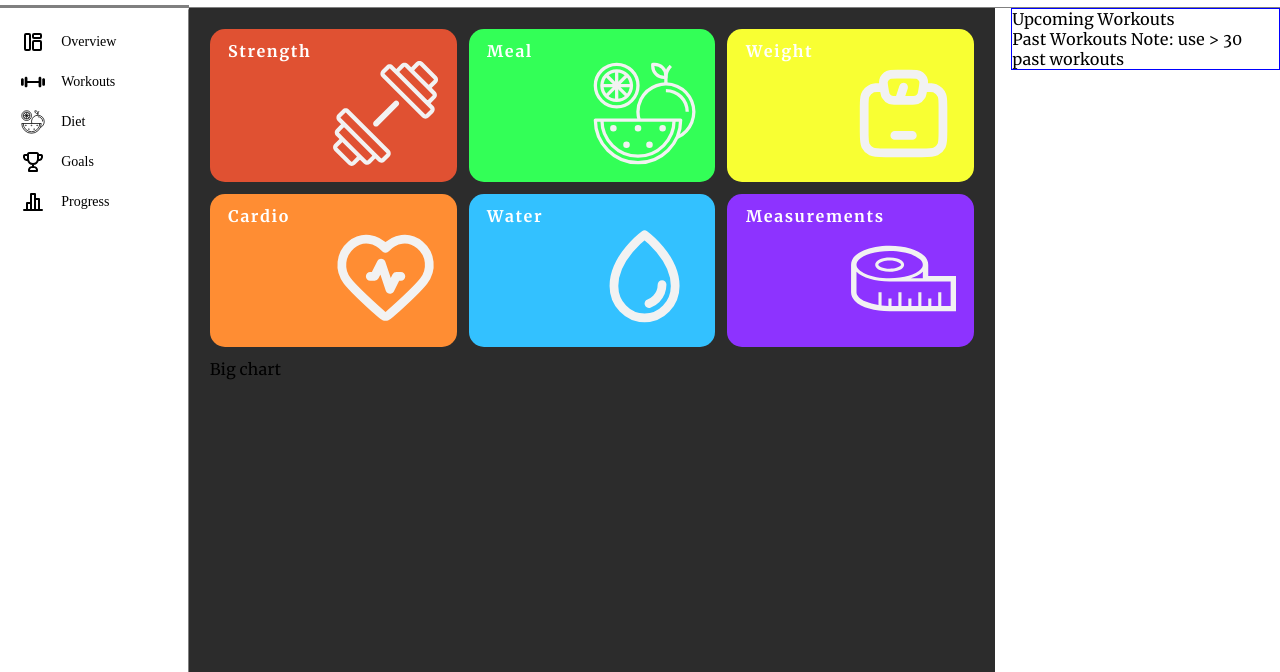
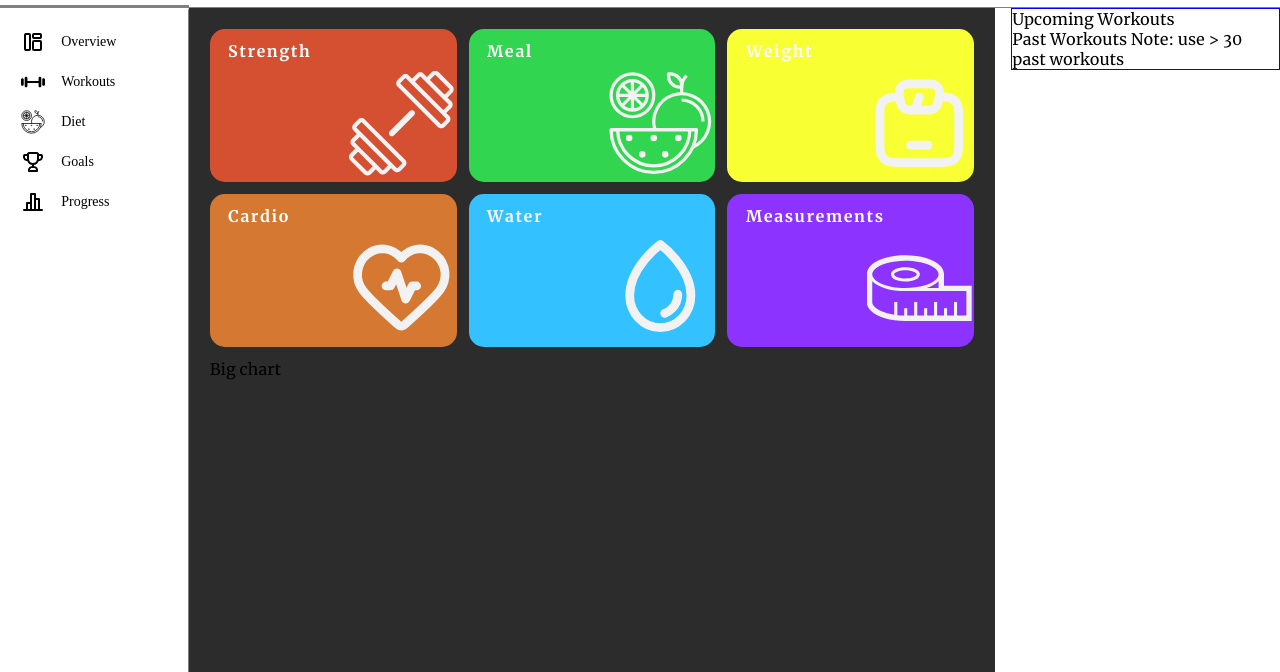
Before and after one commit to merlinymy/dashboard-TOP, a plain HTML site: page index.html in a window 1280 px wide. Shown: the part 90-762 px from the top of the page. Drawn offline with Linux system fonts and the light colour scheme; a web font is replaced by a local one.

Commit message:
adjust animation

```diff
--- a/style.css
+++ b/style.css
@@ -282,6 +282,7 @@ button.share::before {
     border-radius: 15px;
     padding: 0.75rem 1.15rem;
     font-family: var(--subheading-font);
+    /* font-size: clamp(0.8rem, 90%, 5rem); */
     letter-spacing: 0.15ch;
     color: rgb(255, 255, 255);
 }
@@ -296,7 +297,7 @@ button.share::before {
     width: 50%;
     height: 50%;
     filter: invert(1) brightness(0.95);
-    transform: rotate(0deg) scale(1) translate(100%, 0%);
+    transform: rotate(0deg) scale(1) translate(115%, 15%);
     transition: all 1s;
     display: block;
 }
@@ -305,12 +306,12 @@ button.share::before {
     display: block;
     /* margin-left: 0%; */
     /* filter: invert(1) brightness(0.95); */
-    transform: rotate(0deg) scale(2) translate(100%, 0%);
+    transform: rotate(0deg) scale(2) translate(100%,0%);
     transition: all 1s;
 }
 
 .strength {
-    background-color: rgba(255, 88, 51, 0.85);
+    background-color: rgba(255, 88, 51, 0.8);
     transition: all 1s;
 }
 
@@ -331,7 +332,14 @@ button.share::before {
 
 .cardio {
     grid-area: cardi;
-    background-color: #FF8D33;
+    background-color: rgba(255, 139, 51, 0.8);
+    transition: background-color 1s;
+}
+
+.cardio:hover {
+    transition: background-color 1s;
+    background-color: rgba(255, 139, 51, 1);
+    transition: background-color 1s;
 }
 
 .cardio::after {
@@ -343,8 +351,15 @@ button.share::before {
 }
 
 .calorie {
+    transition: background-color 1s;
     grid-area: cal;
-    background-color: #33FF57;
+    background-color: rgba(51, 255, 88, 0.8);
+}
+
+.calorie:hover {
+    transition: background-color 1s;
+    background-color: rgba(51, 255, 88, 0.8);
+    transition: background-color 1s;
 }
 
 .calorie::after {
```
